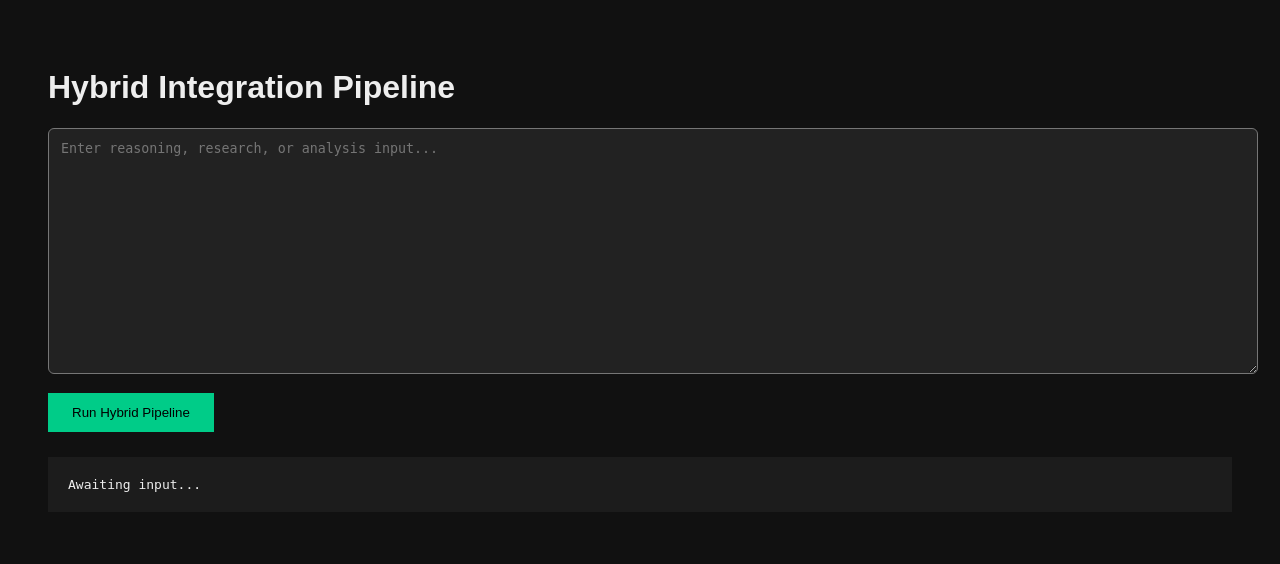
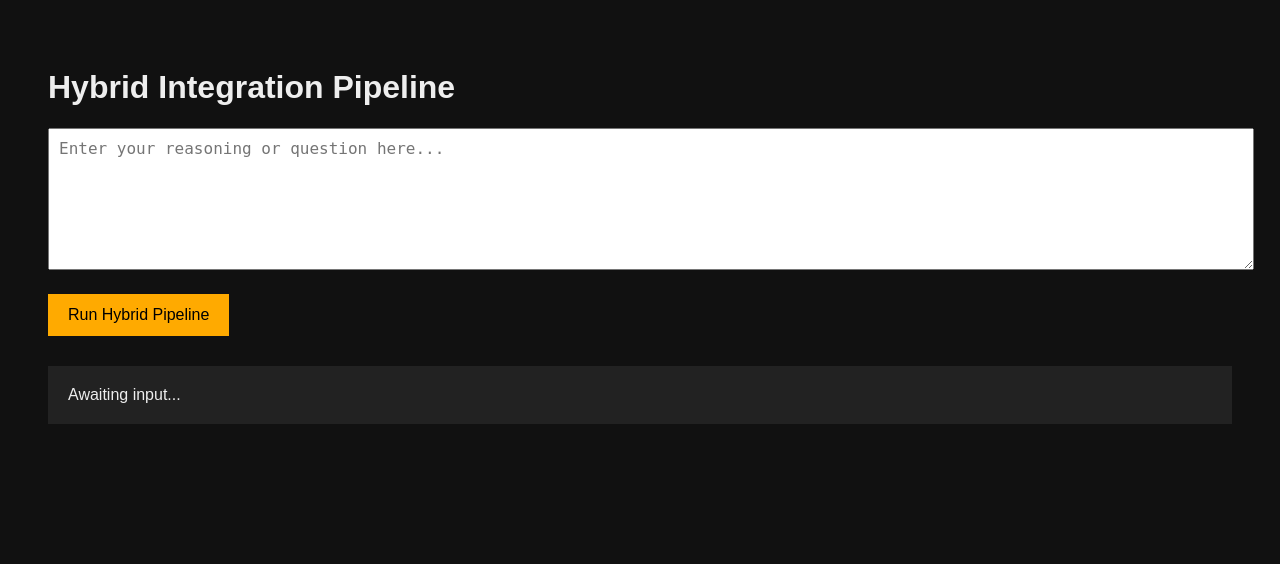
Before and after one commit to seprimo22-bit/Hybrid-pipeline, a Flask app: page / in a window 1280 px wide. Shown: the top 564 px of the page. Run offline with Flask 3, Linux system fonts and the light colour scheme.

Commit message:
Update index.html

```diff
--- a/templates/index.html
+++ b/templates/index.html
@@ -4,34 +4,33 @@
     <title>Hybrid Integration Pipeline</title>
     <style>
         body {
-  background:#111;
-  color:#eee;
-  font-family:Arial;
-  padding:40px;
+            font-family: Arial, sans-serif;
+            background: #111;
+            color: #eee;
+            padding: 40px;
         }
 
         textarea {
-  width:100%;
-  height:220px;
-  background:#222;
-  color:white;
-  padding:12px;
-  border-radius:6px;
+            width: 100%;
+            height: 120px;
+            margin-bottom: 20px;
+            padding: 10px;
+            font-size: 16px;
         }
 
         button {
-  padding:12px 24px;
-  margin-top:15px;
-  background:#00cc88;
-  border:none;
-  cursor:pointer;
+            padding: 12px 20px;
+            font-size: 16px;
+            cursor: pointer;
+            background: #ffaa00;
+            border: none;
         }
 
-pre {
-  margin-top:25px;
-  background:#1c1c1c;
-  padding:20px;
-  white-space:pre-wrap;
+        #output {
+            margin-top: 30px;
+            padding: 20px;
+            background: #222;
+            white-space: pre-wrap;
         }
     </style>
 </head>
@@ -39,33 +38,15 @@ pre {
 
     <h1>Hybrid Integration Pipeline</h1>
 
-<textarea id="inputBox"
-placeholder="Enter reasoning, research, or analysis input..."></textarea>
+    <textarea id="pipelineInput" placeholder="Enter your reasoning or question here..."></textarea>
 
-<br>
     <button onclick="runPipeline()">Run Hybrid Pipeline</button>
 
-<pre id="output">Awaiting input...</pre>
+    <div id="output">Awaiting input...</div>
 
 <script>
 async function runPipeline() {
 
-  const input = document.getElementById("inputBox").value;
-
-  const response = await fetch("/api/run", {
-    method:"POST",
-    headers: {"Content-Type":"application/json"},
-    body: JSON.stringify({input})
-  });
-
-  const data = await response.json();
-
-  document.getElementById("output").textContent =
-    data.analysis;
-}
-</script>
-<script>
-async function runPipeline() {
     const input = document.getElementById("pipelineInput").value;
 
     const response = await fetch("/run_pipeline", {
@@ -73,13 +54,15 @@ async function runPipeline() {
         headers: {
             "Content-Type": "application/json"
         },
-        body: JSON.stringify({input: input})
+        body: JSON.stringify({ input: input })
     });
 
     const data = await response.json();
+
     document.getElementById("output").innerText =
         JSON.stringify(data, null, 2);
 }
 </script>
+
 </body>
 </html>
```
Lines whose indentation alone changed are shown as unchanged.
